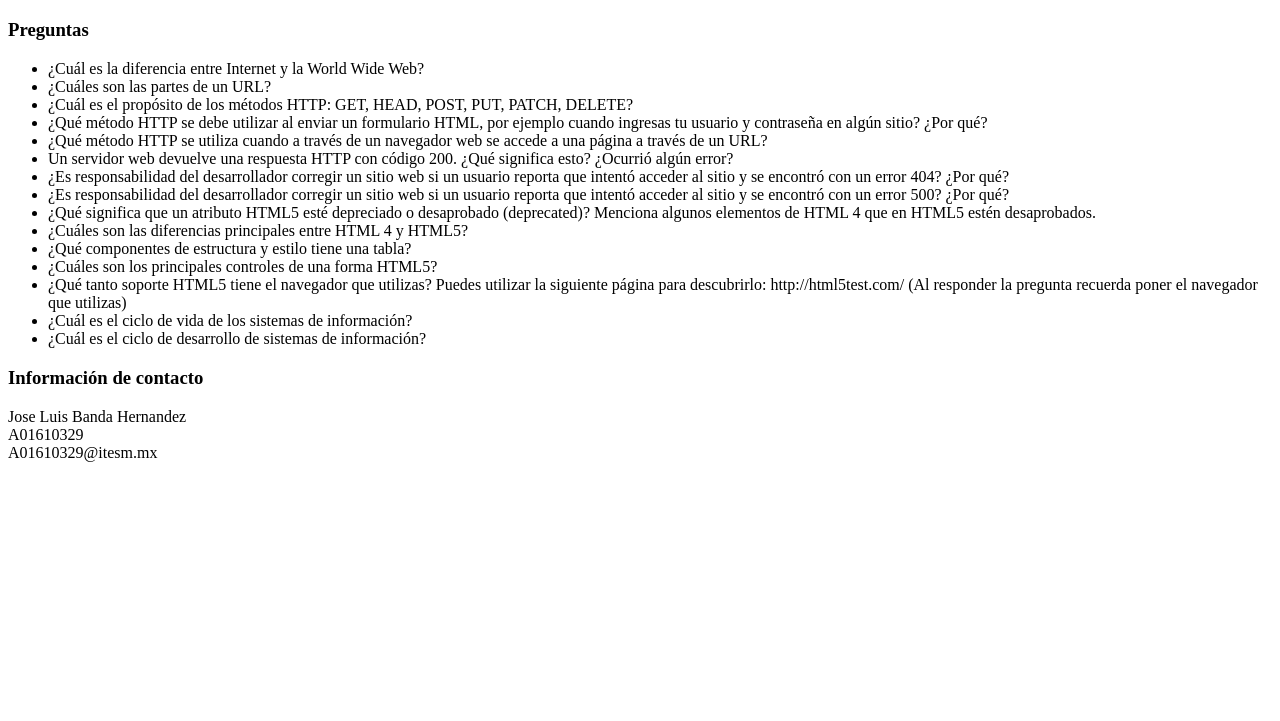
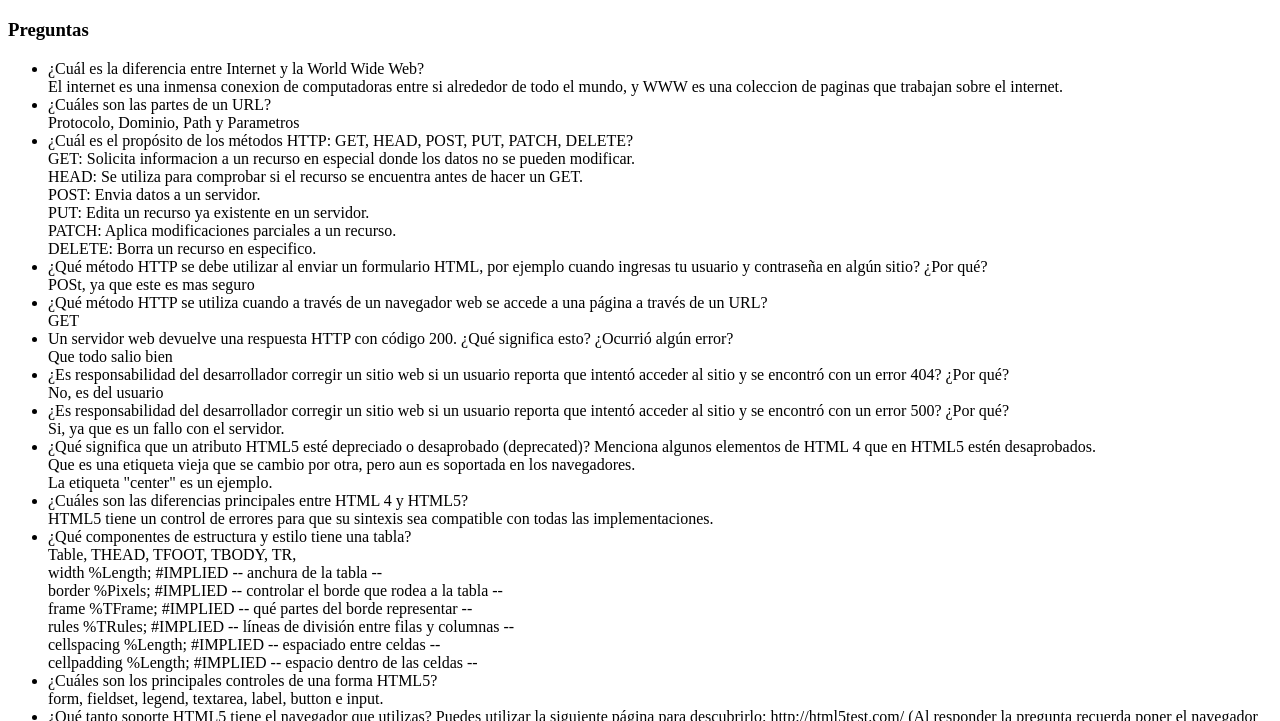
Before and after one commit to LBanda/A01610329-DAWBD, a plain HTML site: page Lab1/index.html in a window 1280 px wide. Shown: the part 2219-2940 px from the top of the page. Before the commit the page ends 2697 px from the top, so only its background shows below. Drawn offline with Linux system fonts and the light colour scheme.

Commit message:
Termino Lab1
ya esta acabado del lab1

```diff
--- a/Lab1/index.html
+++ b/Lab1/index.html
@@ -26,77 +26,96 @@
         <ul>
             <li>¿Cuál es la diferencia entre Internet y la World Wide Web?
                 <br>
-
+                El internet es una inmensa conexion de computadoras entre si alrededor de todo el mundo, y WWW es una coleccion de paginas
+                que trabajan sobre el internet.
             </li>
 
             <li>¿Cuáles son las partes de un URL?
                 <br>
-
+                Protocolo, Dominio, Path y Parametros
             </li>
 
             <li>¿Cuál es el propósito de los métodos HTTP: GET, HEAD, POST, PUT, PATCH, DELETE?
                 <br>
-
+                GET: Solicita informacion a un recurso en especial donde los datos no se pueden modificar.
+                <br>
+                HEAD: Se utiliza para comprobar si el recurso se encuentra antes de hacer un GET.
+                <br>
+                POST: Envia datos a un servidor.
+                <br>
+                PUT: Edita un recurso ya existente en un servidor.
+                <br>
+                PATCH: Aplica modificaciones parciales a un recurso.
+                <br>
+                DELETE: Borra un recurso en especifico.
             </li>
 
             <li>¿Qué método HTTP se debe utilizar al enviar un formulario HTML, por ejemplo cuando ingresas tu usuario y contraseña en algún sitio? ¿Por qué?
                 <br>
-
+                POSt, ya que este es mas seguro
             </li>
 
             <li>¿Qué método HTTP se utiliza cuando a través de un navegador web se accede a una página a través de un URL?
                 <br>
-
+                GET
             </li>
 
             <li>Un servidor web devuelve una respuesta HTTP con código 200. ¿Qué significa esto? ¿Ocurrió algún error?
                 <br>
-
+                Que todo salio bien
             </li>
 
             <li>¿Es responsabilidad del desarrollador corregir un sitio web si un usuario reporta que intentó acceder al sitio y se encontró con un error 404? ¿Por qué?
                 <br>
-
+                No, es del usuario
             </li>
 
             <li>¿Es responsabilidad del desarrollador corregir un sitio web si un usuario reporta que intentó acceder al sitio y se encontró con un error 500? ¿Por qué?
                 <br>
-
+                Si, ya que es un fallo con el servidor.
             </li>
 
             <li>¿Qué significa que un atributo HTML5 esté depreciado o desaprobado (deprecated)? Menciona algunos elementos de HTML 4 que en HTML5 estén desaprobados.
                 <br>
-
+                Que es una etiqueta vieja que se cambio por otra, pero aun es soportada en los navegadores.
+                <br>
+                La etiqueta "center" es un ejemplo.
             </li>
 
             <li>¿Cuáles son las diferencias principales entre HTML 4 y HTML5?
                 <br>
-
+                HTML5 tiene un control de errores para que su sintexis sea compatible con todas las implementaciones.
             </li>
 
             <li>¿Qué componentes de estructura y estilo tiene una tabla?
                 <br>
-
+                Table, THEAD, TFOOT, TBODY, TR, <br>
+                width       %Length;       #IMPLIED  -- anchura de la tabla --<br>
+                border      %Pixels;       #IMPLIED  -- controlar el borde que rodea a la tabla --<br>
+                frame       %TFrame;       #IMPLIED  -- qué partes del borde representar --<br>
+                rules       %TRules;       #IMPLIED  -- líneas de división entre filas y columnas --<br>
+                cellspacing %Length;       #IMPLIED  -- espaciado entre celdas --<br>
+                cellpadding %Length;       #IMPLIED  -- espacio dentro de las celdas --
             </li>
 
             <li>¿Cuáles son los principales controles de una forma HTML5?
                 <br>
-
+                form, fieldset, legend, textarea, label, button e input.
             </li>
 
             <li>¿Qué tanto soporte HTML5 tiene el navegador que utilizas? Puedes utilizar la siguiente página para descubrirlo: http://html5test.com/ (Al responder la pregunta recuerda poner el navegador que utilizas)
                 <br>
-
+                El navegador que uso es Opera, y tiene un soporte de 474 de 555
             </li>
 
             <li>¿Cuál es el ciclo de vida de los sistemas de información?
                 <br>
-
+                Nacimiento, Desarrollo, Operaciones, Mantenimiento y Muerte.
             </li>
 
             <li>¿Cuál es el ciclo de desarrollo de sistemas de información?
                 <br>
-
+                Planificacion, Definicion de requisitos, Diseño, Desarrollo y Pruebas.
             </li>
         </ul>
     </div>
```
